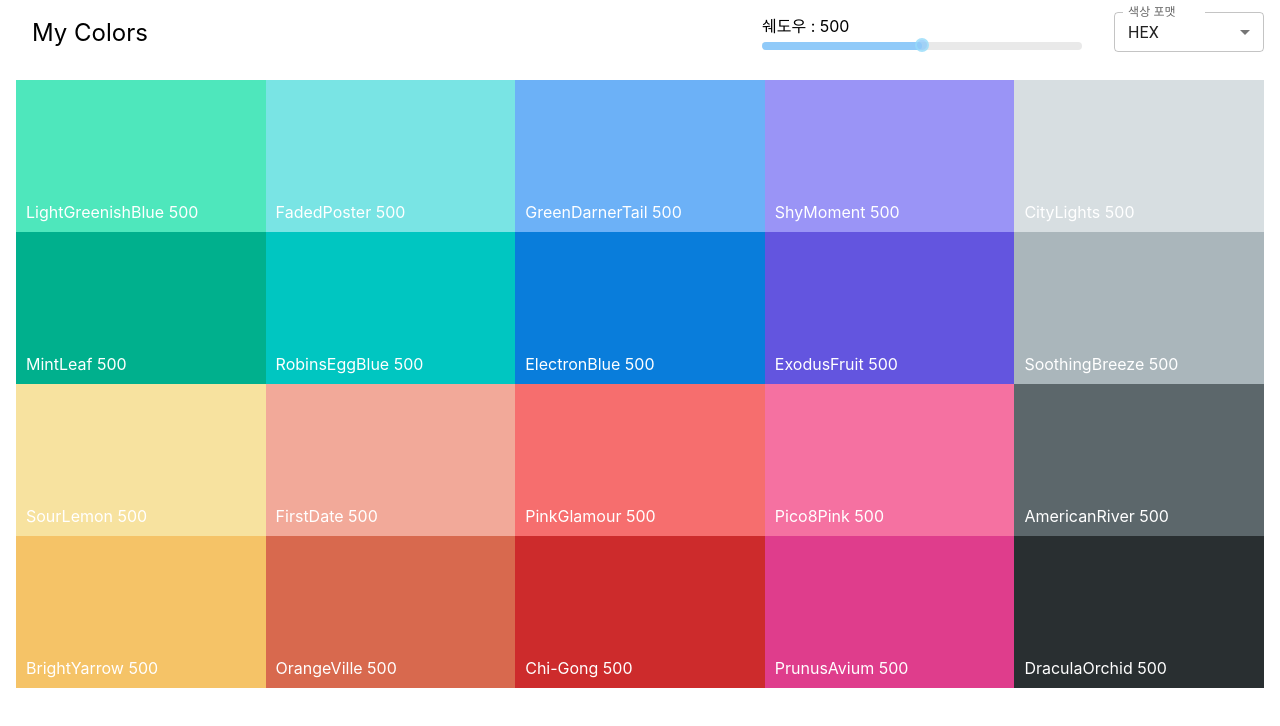
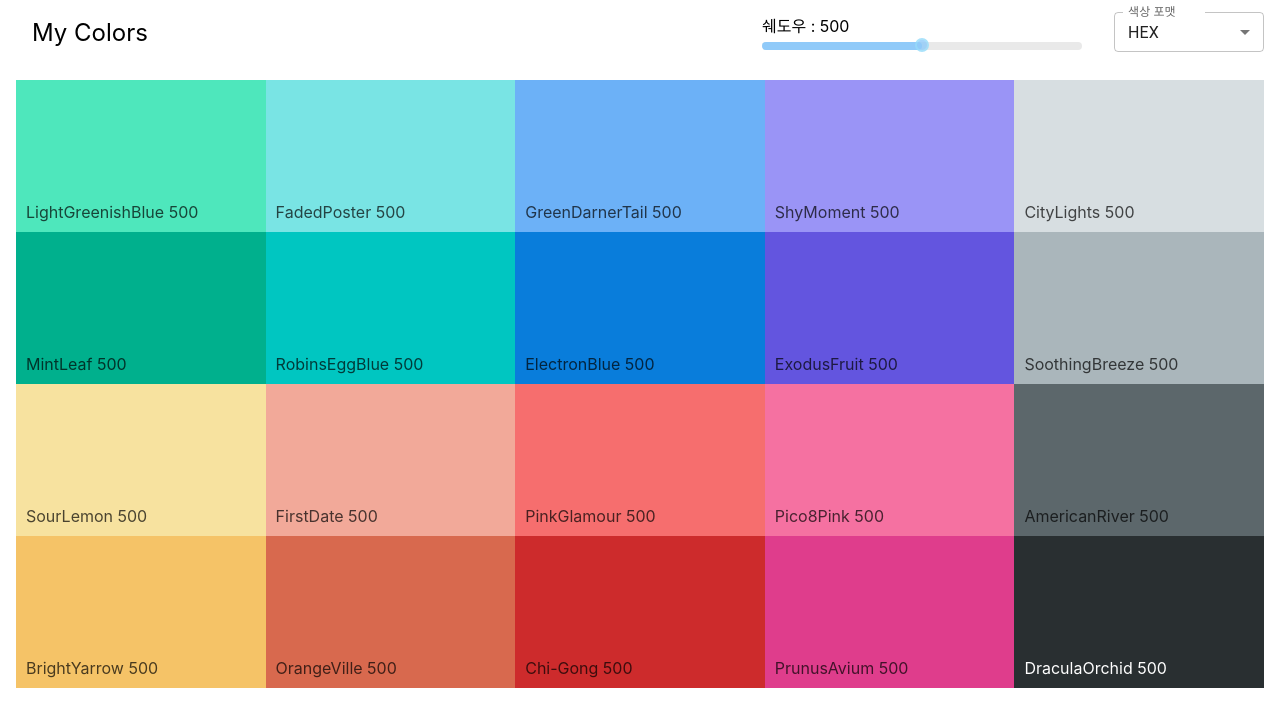
Before and after one commit to OpenYong/My-Color-Picker, a React (Create React App) app: page /palette/flat-ui-colors-american in a window 1280 px wide. Shown: the top 726 px of the page. Built offline with nearby package versions, Linux system fonts and the light colour scheme.

Commit message:
Add Dynamic text color

```diff
--- a/src/components/ColorContainer.js
+++ b/src/components/ColorContainer.js
@@ -1,11 +1,11 @@
 import React, { useState, useRef } from "react";
 import styles from "./ColorContainer.module.css";
 
+import chroma from "chroma-js";
 import { CopyToClipboard } from "react-copy-to-clipboard";
 
 const ColorContainer = (props) => {
   const { colorName, colorCode } = props;
-  // const [isCopied, setIsCopied] = useState(false);
   const [isPicked, setIsPicked] = useState(false);
 
   const pickedColorInput = useRef();
@@ -18,6 +18,9 @@ const ColorContainer = (props) => {
     setIsPicked(false);
   };
 
+  let isDark = chroma(colorCode).luminance() <= 0.1;
+  let isLight = chroma(colorCode).luminance() >= 0.8;
+
   return (
     <CopyToClipboard text={colorCode} onCopy={onChangeHandler}>
       <div
@@ -28,7 +31,14 @@ const ColorContainer = (props) => {
       >
         <div className={`${isPicked && styles.picked}`}>
           <div className={styles["color-name"]}>
-            <span>{colorName}</span>
+            <span
+              className={
+                (isDark && styles["color-name--white"]) ||
+                (isLight && styles["color-name--black"])
+              }
+            >
+              {colorName}
+            </span>
           </div>
           <input
             type="radio"
--- a/src/components/ColorContainer.module.css
+++ b/src/components/ColorContainer.module.css
@@ -34,7 +34,15 @@
   bottom: 10px;
   left: 10px;
   text-transform: capitalize;
-  color: #fff;
+  color: rgba(0, 0, 0, 0.7);
+}
+
+.color-name--white {
+  color: white;
+}
+
+.color-name--black {
+  color: rgba(0, 0, 0, 0.9);
 }
 
 input[type="radio"] {
--- a/src/components/Palette.js
+++ b/src/components/Palette.js
@@ -36,6 +36,7 @@ const Palette = (props) => {
             key={color.color}
             colorName={color.name}
             colorCode={color[colorFormat]}
+            textColor={color.textColor}
           />
         ))}
       </div>
--- a/src/util/colorHelper.js
+++ b/src/util/colorHelper.js
@@ -9,9 +9,11 @@ function generatePalette(initialPalette) {
     emoji: initialPalette.emoji,
     colors: {},
   };
+
   for (let level of levels) {
     newPalette.colors[level] = [];
   }
+
   for (let color of initialPalette.colors) {
     let scale = getScale(color.color, 10).reverse();
     for (let i in scale) {
@@ -27,6 +29,7 @@ function generatePalette(initialPalette) {
       });
     }
   }
+
   return newPalette;
 }
 
```
